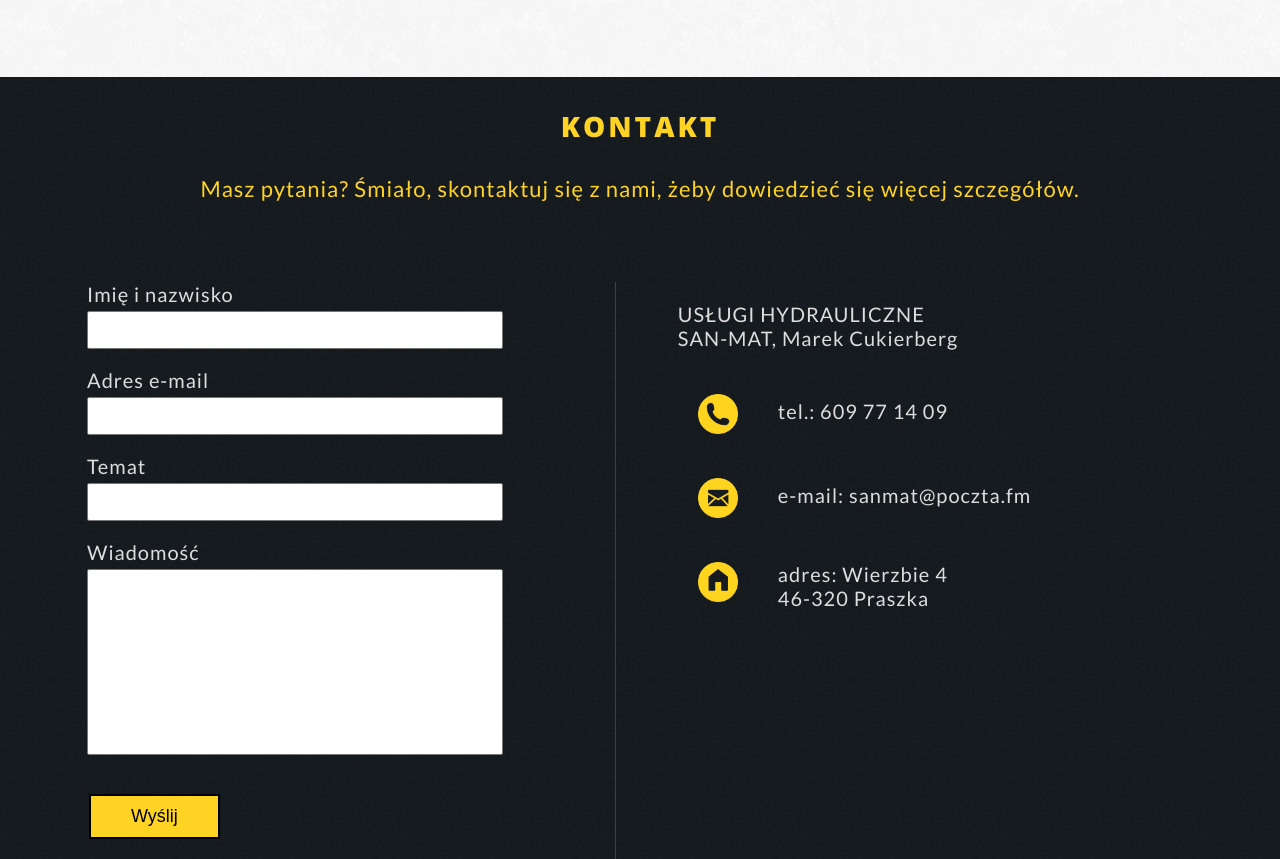
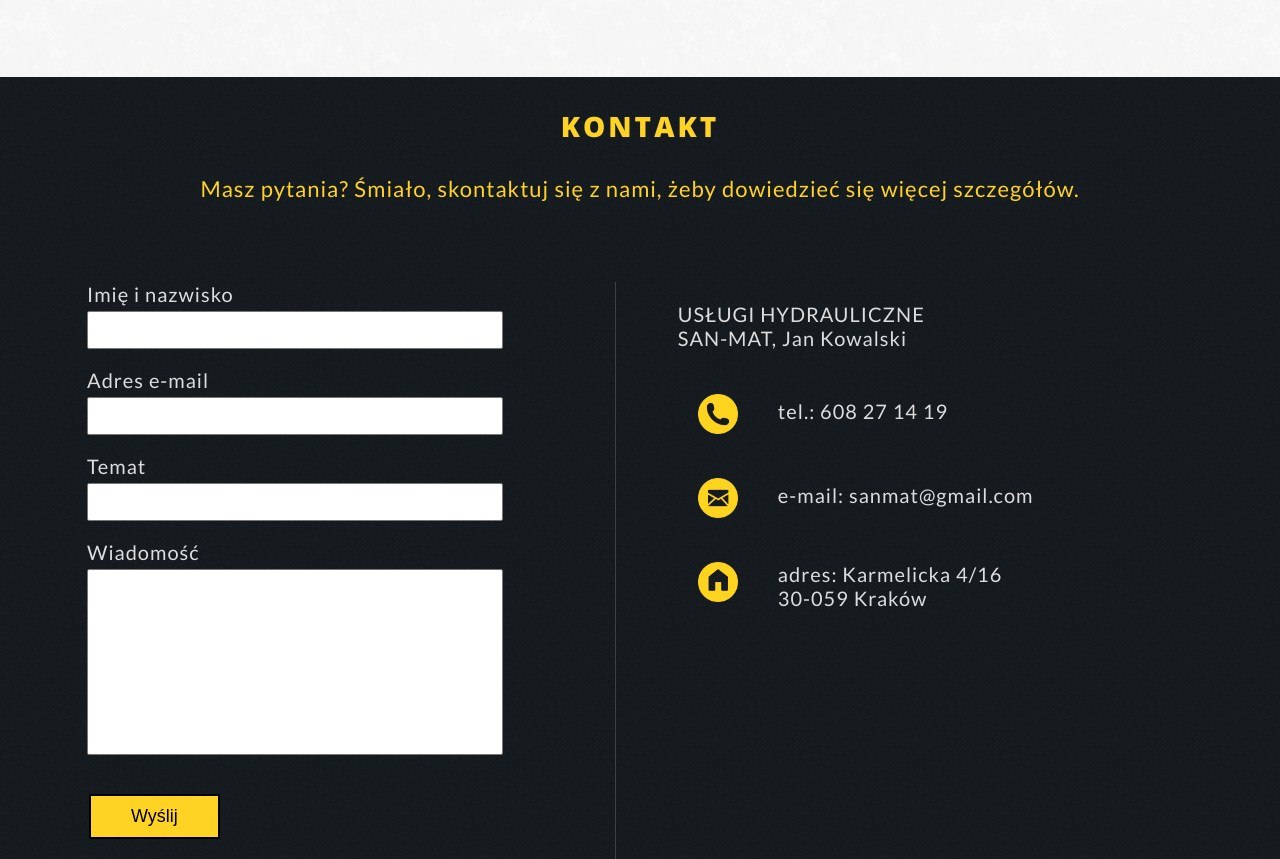
Before and after one commit to Keikeu/SAN-MAT, a plain HTML site: page index.html in a window 1280 px wide. Shown: the part 2852-3711 px from the top of the page. Drawn offline with nearby package versions, Linux system fonts and the light colour scheme; files whose address does not match are found by name.

```diff
--- a/index.html
+++ b/index.html
@@ -5,8 +5,6 @@
 
 	<title>SAN-MAT</title>
 	<meta charset = "utf-8"/>
-	<meta name="description" content="Opis"/>
-	<meta name="keywords" content="słowo1, słowo2, słowo3"/>
 	<meta http-equiv="X-UA-Compatible" content="IE=edge, chrome=1"/>
 
 	<link rel="stylesheet" href="style.css"/>
@@ -145,7 +143,7 @@
 
 
 		<div id="contactbait">
-			Potrzebujesz konsultacji? &nbsp Zadzwoń: 609 77 14 09
+			Potrzebujesz konsultacji? &nbsp Zadzwoń: 608 27 14 19
 		</div>
 
 
@@ -162,7 +160,7 @@
 			</div>
 
 			<div class="crewicon">
-				<img src="img/crew3.jpg" height="200"/> </br> </br>Marek Cukierberg </br>
+				<img src="img/crew3.jpg" height="200"/> </br> </br>Marek Cukiergóra </br>
 				<div class="serviceiconbot">
 					Lorem ipsum dolor sit amet, consectetur adipiscing elit. Etiam a nibh id mauris volutpat vehicula. Aenean pulvinar, in luctus dignissim, orci nunc vehicula est, et sollicitudin faucibus turpis.
 				</div>
@@ -211,18 +209,18 @@
 
 			<div id="contact-right">
 
-				USŁUGI HYDRAULICZNE</br> SAN-MAT, Marek Cukierberg</br></br>
+				USŁUGI HYDRAULICZNE</br> SAN-MAT, Jan Kowalski</br></br>
 
 				<div class="contacticon"><img src="img/cphone.png" height="40"/></div>
-				<div class="contacttext" style="padding-top:25px">tel.: 609 77 14 09</div>
+				<div class="contacttext" style="padding-top:25px">tel.: 608 27 14 19</div>
 				<div style="clear:both;"></div>
 
 				<div class="contacticon"><img src="img/cmail.png" height="40"/></div>
-				<div class="contacttext" style="padding-top:25px"> e-mail: sanmat@poczta.fm</div>
+				<div class="contacttext" style="padding-top:25px"> e-mail: sanmat@gmail.com</div>
 				<div style="clear:both;"></div>
 
 				<div class="contacticon"><img src="img/chouse.png" height="40"/></div>
-				<div class="contacttext"> adres: Wierzbie 4 </br> 46-320 Praszka</div>
+				<div class="contacttext"> adres: Karmelicka 4/16 </br> 30-059 Kraków</div>
 				<div style="clear:both;"></div>
 
 			</div>
@@ -235,20 +233,11 @@
 
 
 		<div id="footer">
-			© 2016 SAN-MAT. Wszelkie prawa zastrzeżone. </br>
-			Stworzone przez Caro Cake.
+			© 2016 SAN-MAT. </br>
+			Stworzone przez Karolinę Placek.
 		</div>
 
 	</div>
-
-
-
-
-
-
-
-
-
 
 </body>
 
```
